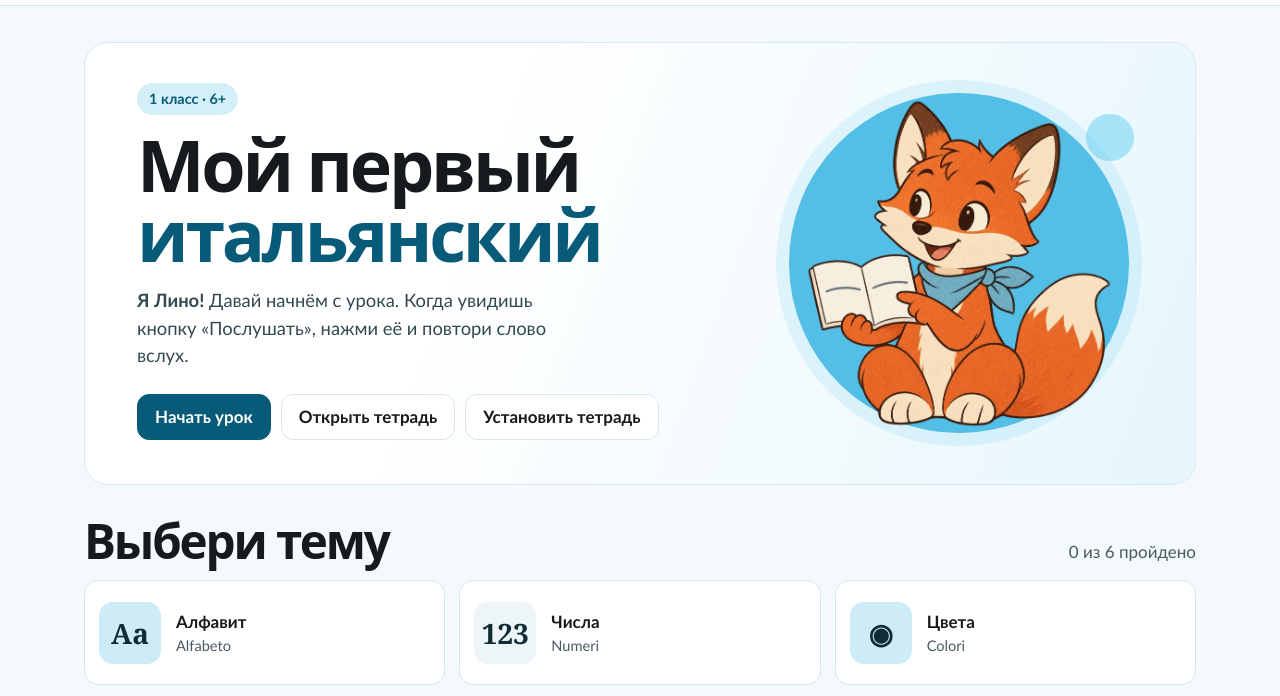
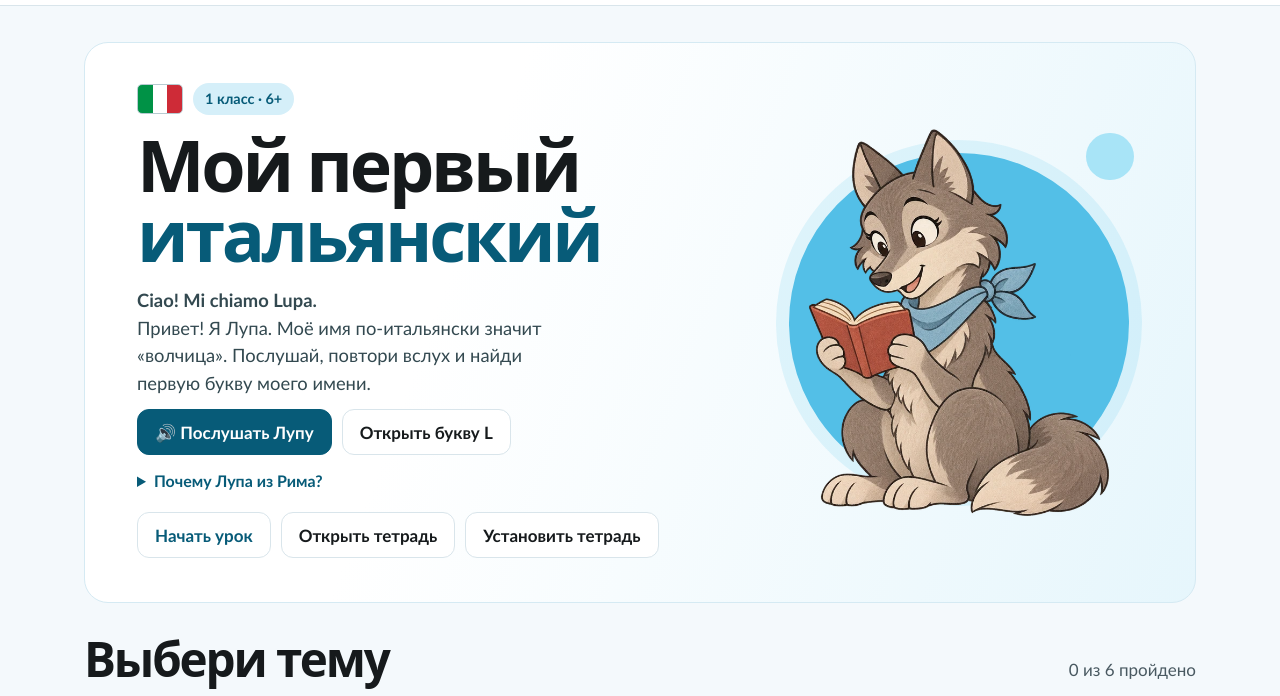
Before and after one commit to marinavoronka-dev/INALIANO, a plain HTML site: page index.html in a window 1280 px wide. Shown: the part 73-769 px from the top of the page. Drawn offline with Linux system fonts and the light colour scheme.

Commit message:
Introduce Lupa and the Italian flag

```diff
--- a/app.js
+++ b/app.js
@@ -73,17 +73,24 @@ function home() {
   app.innerHTML = `
     <section class="hero">
       <div class="hero-copy">
-        <span class="tag">1 класс · 6+</span>
+        <div class="hero-meta"><span class="italian-flag" role="img" aria-label="Флаг Италии"></span><span class="tag">1 класс · 6+</span></div>
         <h1>Мой первый <span>итальянский</span></h1>
-        <p><strong>Я Лино!</strong> Давай начнём с урока. Когда увидишь кнопку «Послушать», нажми её и повтори слово вслух.</p>
-        <div class="buttons">${link(solved.size && solved.size < total ? 'Продолжить уроки' : 'Начать урок', '#lesson/' + next.id, true)}${link('Открыть тетрадь', '#book')}<button type="button" class="action" data-install-app>Установить тетрадь</button></div>
+        <p class="lupa-intro"><strong lang="it">Ciao! Mi chiamo Lupa.</strong> Привет! Я Лупа. Моё имя по-итальянски значит «волчица». Послушай, повтори вслух и найди первую букву моего имени.</p>
+        <div class="buttons lupa-actions">
+          <button type="button" class="action primary" id="lupa-voice">🔊 Послушать Лупу</button>
+          ${link('Открыть букву L', '#book/15')}
+        </div>
+        <div id="lupa-status" role="status"></div>
+        <details class="lupa-story"><summary>Почему Лупа из Рима?</summary><p>По древней легенде волчица позаботилась о близнецах Ромуле и Реме. Позже Ромул, по преданию, основал Рим. Так волчица стала одним из символов города.</p></details>
+        <div class="buttons hero-navigation">${link(solved.size && solved.size < total ? 'Продолжить уроки' : 'Начать урок', '#lesson/' + next.id, true)}${link('Открыть тетрадь', '#book')}<button type="button" class="action" data-install-app>Установить тетрадь</button></div>
       </div>
-      <div class="hero-art"><img src="lino.webp" alt="Лисёнок Лино с тетрадью" width="669" height="720"></div>
+      <div class="hero-art"><img src="lupa.webp" alt="Волчица Лупа с тетрадью"></div>
     </section>
     <section aria-labelledby="themes-heading">
       <div class="section-title"><h2 id="themes-heading">Выбери тему</h2><span>${themes.filter((theme) => quizCount(theme) === theme.items.length).length} из 6 пройдено</span></div>
       <div class="themes">${themes.map((theme) => `<a class="theme" style="--tile:${theme.color}" href="#lesson/${theme.id}"><span class="symbol" aria-hidden="true">${theme.icon}</span><span><strong>${theme.ru}</strong><small lang="it">${theme.it}</small></span>${quizCount(theme) === theme.items.length ? '<span class="done" aria-label="Пройдено">✓</span>' : ''}</a>`).join('')}</div>
     </section>`;
+  node('lupa-voice').onclick = () => speech('Ciao! Mi chiamo Lupa.', node('lupa-status'));
 }
 
 function lesson(theme) {
@@ -128,7 +135,7 @@ function lesson(theme) {
         option?.classList.add('wrong');
         feedback.classList.add('try');
         feedback.textContent = q.spoken
-          ? 'Попробуй ещё раз! Лино советует послушать подсказку ещё раз.'
+          ? 'Попробуй ещё раз! Лупа советует послушать подсказку ещё раз.'
           : 'Попробуй ещё раз!';
         return;
       }
--- a/audio.js
+++ b/audio.js
@@ -21,6 +21,7 @@ export const clips = {
   "cavolfiore": "019",
   "ci": "020",
   "Ciao! Mi chiamo Giulio. Ho 8 anni.": "021",
+  "Ciao! Mi chiamo Lupa.": "103",
   "ciliegia": "022",
   "cinque": "023",
   "cipolla": "024",
--- a/style.css
+++ b/style.css
@@ -186,3 +186,14 @@ html:not([data-installable]) [data-install-app]{display:none}
   .hero-art::before{box-shadow:0 0 0 8px #53bfe726}
   .hero-art::after{width:20px;right:24%;top:18%}
 }
+
+.hero-meta{display:flex;align-items:center;gap:10px}
+.italian-flag{display:block;width:46px;height:30px;border:1px solid #b7cbd1;border-radius:5px;
+  background:linear-gradient(90deg,#009246 0 33.33%,#fff 33.33% 66.67%,#ce2b37 66.67% 100%);flex:none}
+.hero .lupa-intro{margin-bottom:12px}
+.hero .lupa-intro strong{display:block}
+.lupa-story{font-size:.94rem;margin:9px 0 14px;color:var(--muted)}
+.lupa-story summary{cursor:pointer;color:var(--accent);font-weight:750;padding:5px 0}
+.hero .lupa-story p{font-size:inherit;margin:3px 0 8px}
+#lupa-status:not(:empty){margin-top:6px;color:var(--orange);font-weight:750}
+.hero-navigation .primary{background:var(--white);color:var(--accent);border-color:var(--line)}
```
Also changed, not shown: sw.js (+2 -2 lines), lino.webp (deleted), lupa.webp (added), 1 other file.
